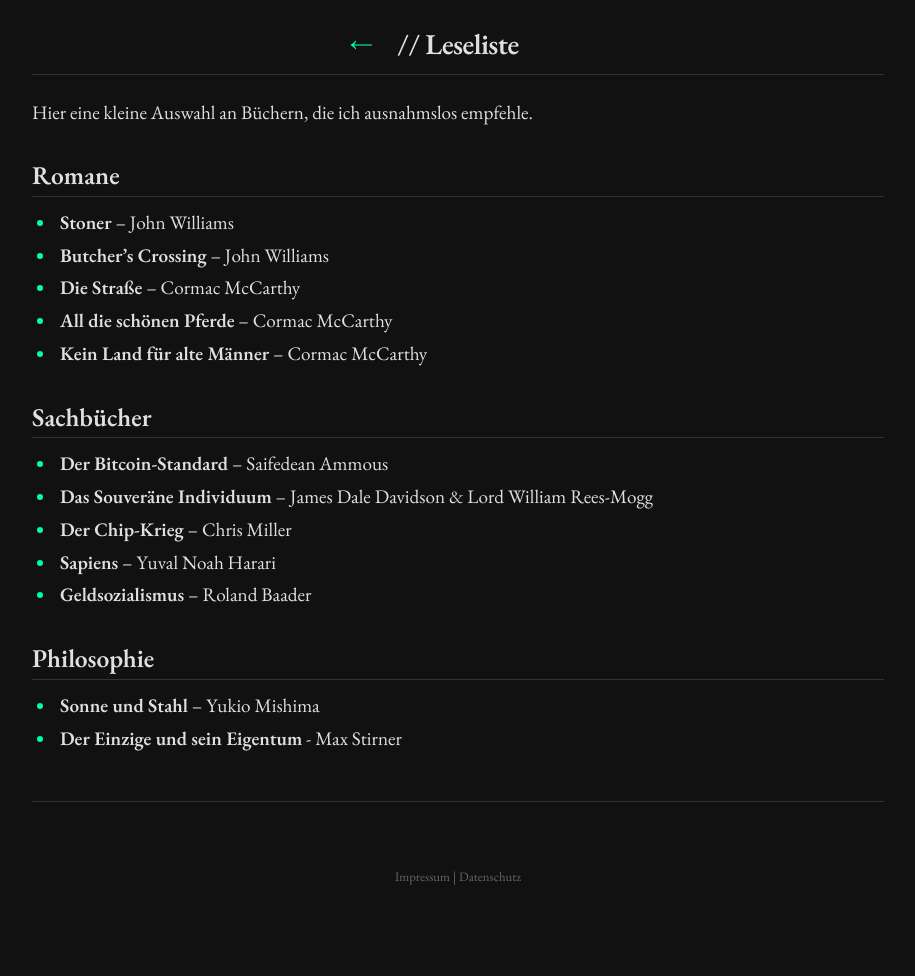
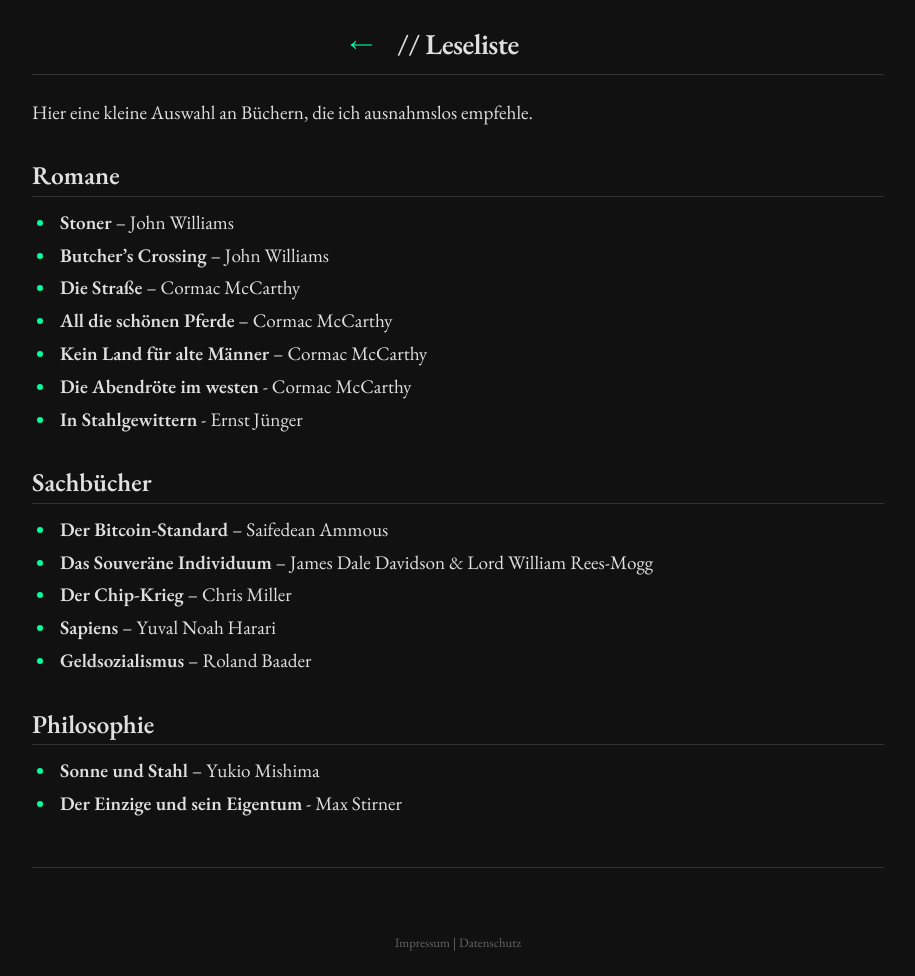
Before and after one commit to Miotares/miotares, a Jekyll site: the page built from leseliste.html, in a window 1280 px wide. Shown: the whole page, without its empty margins (182-1097 px from the left). Built offline with Jekyll 4.4.1, drawn with Linux system fonts in a browser that asks for light colours; before the commit the page ends 911 px from its top, so only the background shows below that.

Commit message:
leseliste update

```diff
--- a/_includes/contents/leseliste.md
+++ b/_includes/contents/leseliste.md
@@ -7,6 +7,8 @@ Hier eine kleine Auswahl an Büchern, die ich ausnahmslos empfehle.
 *   **Die Straße** – Cormac McCarthy
 *   **All die schönen Pferde** – Cormac McCarthy
 *   **Kein Land für alte Männer** – Cormac McCarthy
+*   **Die Abendröte im westen** - Cormac McCarthy
+*   **In Stahlgewittern** - Ernst Jünger
 
 
 ## Sachbücher
@@ -20,6 +22,6 @@ Hier eine kleine Auswahl an Büchern, die ich ausnahmslos empfehle.
 ## Philosophie
 
 *   **Sonne und Stahl** – Yukio Mishima
-* **Der Einzige und sein Eigentum** - Max Stirner
+*   **Der Einzige und sein Eigentum** - Max Stirner
 
 ---
```
